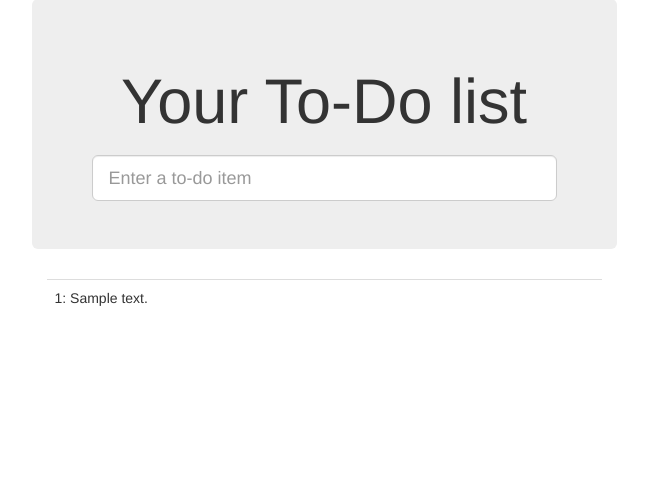
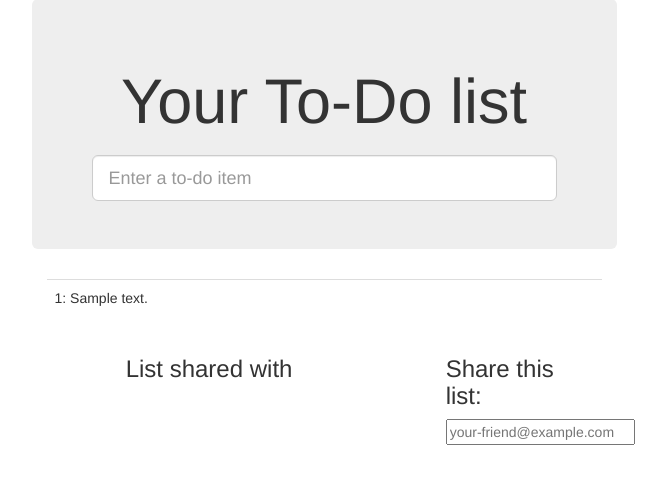
Before and after one commit to sanjoseappvalley/tdd-django-project, a Django app: page /lists/1/ in a window 1280 px wide. Shown: the part 73-557 px from the top of the page, without its empty margins (316-982 px from the left). Run offline with Django 3.2, Linux system fonts and the light colour scheme; tables that the repository leaves empty hold one stand-in row (values such as "Sample post"); some libraries are stand-ins or nearby versions.

Commit message:
finished test view and test model for sharing lists

```diff
--- a/lists/models.py
+++ b/lists/models.py
@@ -5,6 +5,9 @@
 
 class List(models.Model):
     owner = models.ForeignKey(settings.AUTH_USER_MODEL, blank=True, null=True)
+    shared_with = models.ManyToManyField(
+        settings.AUTH_USER_MODEL, related_name="shared_lists"
+    )
 
     @property
     def name(self):
--- a/lists/templates/base.html
+++ b/lists/templates/base.html
@@ -36,7 +36,7 @@
 
       {% if messages %}
         <div class="row">
-          <div class="col-md-8">
+          <div class="col-md-12">
             {% for message in messages %}
               {% if message.level_tag == 'success' %}
                 <div class="alert alert-success">{{ message }}</div>
@@ -75,7 +75,7 @@
       </div>
 
     </div class="row">
-      <div class="col-md-6 col-md-offset-3">
+      <div class="col-md-6 col-md-offset-4">
         {% block extra_content %}
         {% endblock %}
       </div>
--- a/lists/templates/list.html
+++ b/lists/templates/list.html
@@ -11,3 +11,26 @@
     {% endfor %}
   </table>
 {% endblock %}
+
+{% block extra_content %}
+  <div class="row">
+
+    <div class="col-md-6">
+      <h3>List shared with</h3>
+      <ul>
+        {% for sharee in list.shared_with.all %}
+          <li class="list-sharee">{{ sharee.email }}</li>
+        {% endfor %}
+      </ul>
+    </div>
+
+    <div class="col-md-3">
+      <h3>Share this list:</h3>
+        <form class="form-inline" method="POST" action="{% url 'share_list' list.id %}" >
+          {% csrf_token %}
+          <input name="sharee" placeholder="your-friend@example.com" />
+        </form>
+    </div>
+
+  </div>
+{% endblock %}
--- a/lists/urls.py
+++ b/lists/urls.py
@@ -20,4 +20,5 @@
     url(r'^new$', views.new_list, name='new_list'),
     url(r'^(\d+)/$', views.view_list, name='view_list'),
     url(r'^users/(.+)/$', views.my_lists, name='my_lists'),
+    url(r'^(\d+)/share$', views.share_list, name='share_list'),
 ]
--- a/lists/views.py
+++ b/lists/views.py
@@ -47,3 +47,9 @@
 def my_lists(request, email):
     owner = User.objects.get(email=email)
     return render(request, 'my_lists.html', {'owner': owner})
+
+
+def share_list(request, list_id):
+    list_ = List.objects.get(id=list_id)
+    list_.shared_with.add(request.POST['sharee'])
+    return redirect(list_)
```
Also changed, not shown: lists/templates/my_lists.html (+12 -0 lines), lists/tests/test_models.py (+7 -0 lines), lists/tests/test_views.py (+21 -0 lines), lists/migrations/0007_list_shared_with.py (added).
